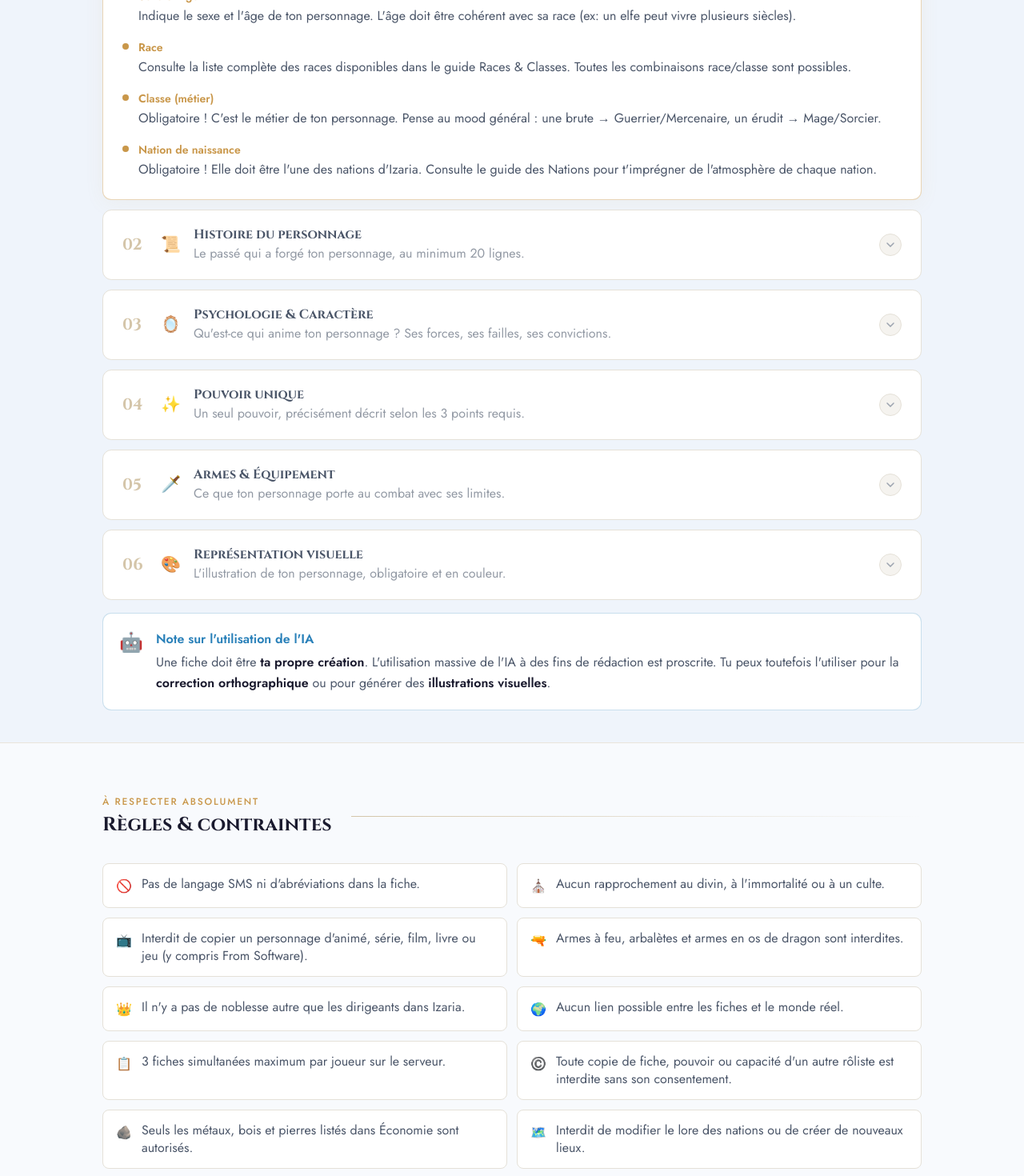
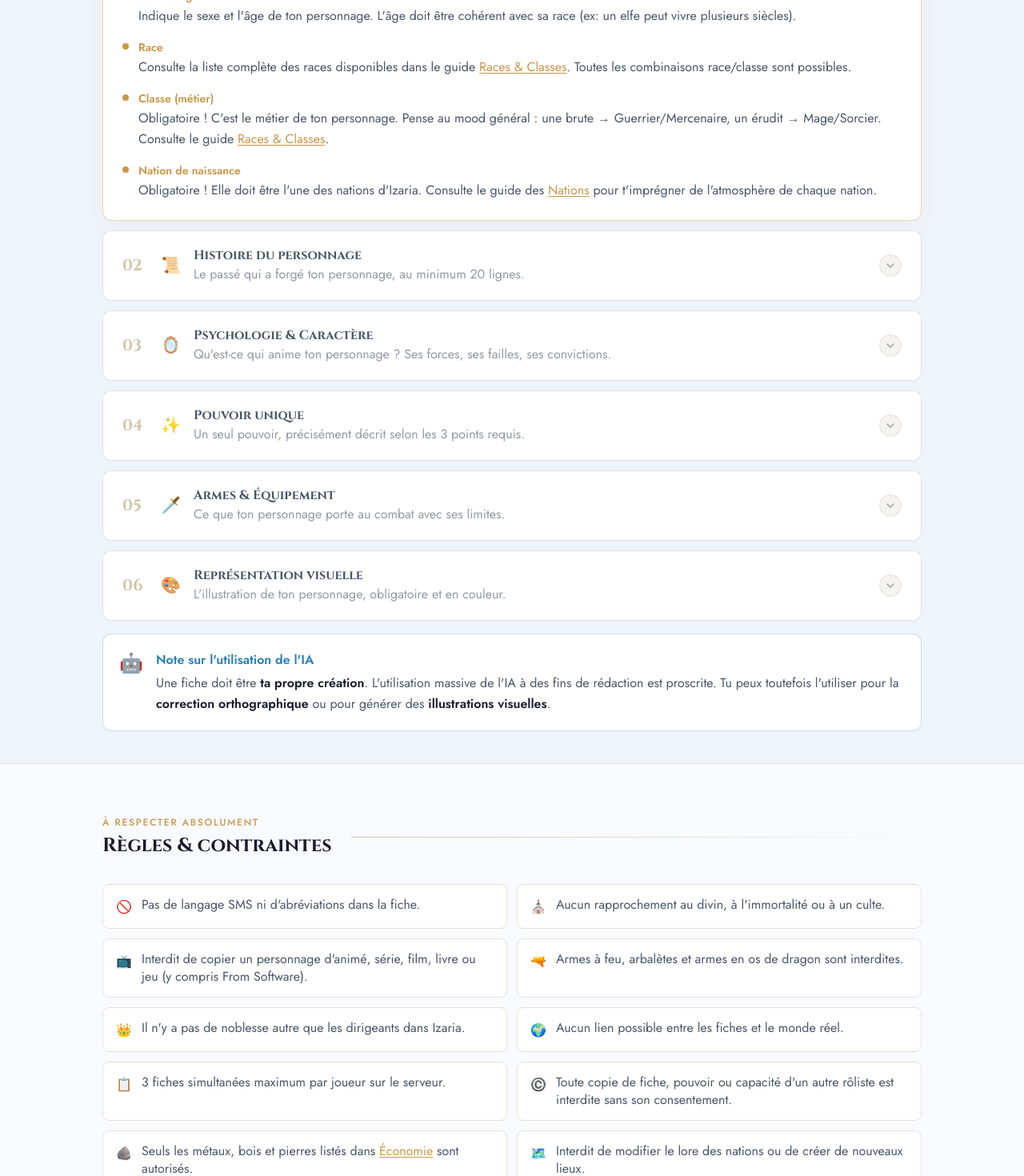
Before and after one commit to Simmco6/Izaria-Guide, a Next.js app: page /creation-dune-fiche in a window 1280 px wide. Shown: the part 1060-2530 px from the top of the page at 80% size. Built offline with nearby package versions, Linux system fonts and the light colour scheme.

Commit message:
Deploy v0.7.1 Création d'une fiche updated (+Links)

```diff
--- a/app/creation-dune-fiche/page.tsx
+++ b/app/creation-dune-fiche/page.tsx
@@ -1,5 +1,6 @@
 "use client"
 
+import React from "react"
 import Navbar from "@/components/Navbar"
 import Footer from "@/components/Footer"
 import ScrollRevealProvider from "@/components/ScrollRevealProvider"
@@ -7,7 +8,16 @@ import { useState } from "react"
 
 // ─── Data ────────────────────────────────────────────────────────────────────
 
-const steps = [
+const steps: {
+  number: string
+  id: string
+  label: string
+  icon: string
+  title: string
+  color: string
+  description: string
+  items: { label: string; detail: React.ReactNode }[]
+}[] = [
   {
     number: "01",
     id: "identite",
@@ -20,9 +30,9 @@ const steps = [
       { label: "Nom & Prénom", detail: "Choisis un nom cohérent avec le monde médiéval-fantastique d'Izaria. Pas de noms modernes ni de références au monde réel." },
       { label: "Surnom", detail: "Facultatif. Un surnom peut enrichir l'identité de ton personnage, mais n'est pas obligatoire." },
       { label: "Sexe & Âge", detail: "Indique le sexe et l'âge de ton personnage. L'âge doit être cohérent avec sa race (ex: un elfe peut vivre plusieurs siècles)." },
-      { label: "Race", detail: "Consulte la liste complète des races disponibles dans le guide Races & Classes. Toutes les combinaisons race/classe sont possibles." },
-      { label: "Classe (métier)", detail: "Obligatoire ! C'est le métier de ton personnage. Pense au mood général : une brute → Guerrier/Mercenaire, un érudit → Mage/Sorcier." },
-      { label: "Nation de naissance", detail: "Obligatoire ! Elle doit être l'une des nations d'Izaria. Consulte le guide des Nations pour t'imprégner de l'atmosphère de chaque nation." },
+      { label: "Race", detail: <>Consulte la liste complète des races disponibles dans le guide <a href="/races-et-classes" className="text-[#C9974A] underline underline-offset-2 hover:opacity-80 transition-opacity">Races & Classes</a>. Toutes les combinaisons race/classe sont possibles.</> },
+      { label: "Classe (métier)", detail: <>Obligatoire ! C'est le métier de ton personnage. Pense au mood général : une brute → Guerrier/Mercenaire, un érudit → Mage/Sorcier. Consulte le guide <a href="/races-et-classes" className="text-[#C9974A] underline underline-offset-2 hover:opacity-80 transition-opacity">Races & Classes</a>.</> },
+      { label: "Nation de naissance", detail: <>Obligatoire ! Elle doit être l'une des nations d'Izaria. Consulte le guide des <a href="/nations" className="text-[#C9974A] underline underline-offset-2 hover:opacity-80 transition-opacity">Nations</a> pour t'imprégner de l'atmosphère de chaque nation.</> },
     ],
   },
   {
@@ -35,7 +45,7 @@ const steps = [
     description: "Le passé qui a forgé ton personnage, au minimum 20 lignes.",
     items: [
       { label: "Minimum 20 lignes", detail: "L'histoire doit faire au minimum 20 lignes sur les écrans du staff. C'est une exigence non négociable." },
-      { label: "Ancrage dans le lore", detail: "Inspire-toi de l'histoire de ta nation, des guerres, des renversements de pouvoir. Aucun lien possible avec le monde réel." },
+      { label: "Ancrage dans le lore", detail: <>Inspire-toi de l'<a href="/histoire" className="text-[#27AE60] underline underline-offset-2 hover:opacity-80 transition-opacity">histoire de ta nation</a>, des guerres, des renversements de pouvoir. Aucun lien possible avec le monde réel.</> },
       { label: "Cohérence avec la race", detail: "Si ton personnage est vampire, explique comment il l'est devenu. Si c'est un hybride, explique son hybridation. La race doit enrichir l'histoire." },
       { label: "Aucune création de lieux", detail: "Interdit de créer de nouveaux lieux ou de modifier/ajouter des événements aux histoires des nations existantes." },
     ],
@@ -63,8 +73,8 @@ const steps = [
     color: "#2980B9",
     description: "Un seul pouvoir, précisément décrit selon les 3 points requis.",
     items: [
-      { label: "Un seul pouvoir", detail: "Tu n'as droit qu'à un seul pouvoir. Consulte la page des Pouvoirs du guide pour choisir. L'idéal est de lier ton pouvoir à ta nation." },
-      { label: "3 points obligatoires", detail: "S'il manque l'un des 3 points requis (décrits dans la section Pouvoirs du guide), ta fiche sera automatiquement refusée. Sois exhaustif." },
+      { label: "Un seul pouvoir", detail: <>Tu n'as droit qu'à un seul pouvoir. Consulte la page des <a href="/pouvoirs" className="text-[#2980B9] underline underline-offset-2 hover:opacity-80 transition-opacity">Pouvoirs</a> du guide pour choisir. L'idéal est de lier ton pouvoir à ta nation.</> },
+      { label: "3 points obligatoires", detail: <>S'il manque l'un des 3 points requis (décrits dans la section <a href="/pouvoirs" className="text-[#2980B9] underline underline-offset-2 hover:opacity-80 transition-opacity">Pouvoirs</a> du guide), ta fiche sera automatiquement refusée. Sois exhaustif.</> },
       { label: "Invocation limitée", detail: "Si ton pouvoir est un sort d'invocation, une seule créature peut être invoquée à la fois." },
     ],
   },
@@ -78,7 +88,7 @@ const steps = [
     description: "Ce que ton personnage porte au combat avec ses limites.",
     items: [
       { label: "1 ou 2 armes maximum", detail: "Tu peux choisir une ou deux armes. Pas d'armes à feu, pas d'arbalètes, pas d'armes en os de dragon. L'avancement technologique est celui du XIIe-XIIIe siècle." },
-      { label: "Description & histoire", detail: "Décris chaque arme en détail : nom, type, taille, matériau (uniquement les métaux/bois/pierres listés dans Économie), caractéristiques et histoire de l'arme." },
+      { label: "Description & histoire", detail: <>Décris chaque arme en détail : nom, type, taille, matériau (uniquement les métaux/bois/pierres listés dans <a href="/economie" className="text-[#C0392B] underline underline-offset-2 hover:opacity-80 transition-opacity">Économie</a>), caractéristiques et histoire de l'arme.</> },
       { label: "Illustration de l'arme", detail: "Une illustration couleur de chaque arme est obligatoire. Elle doit être adaptée au monde d'Izaria (pas d'esthétique moderne ou anachronique)." },
     ],
   },
@@ -98,7 +108,7 @@ const steps = [
   },
 ]
 
-const rules = [
+const rules: { icon: string; text: React.ReactNode }[] = [
   { icon: "🚫", text: "Pas de langage SMS ni d'abréviations dans la fiche." },
   { icon: "⛪", text: "Aucun rapprochement au divin, à l'immortalité ou à un culte." },
   { icon: "📺", text: "Interdit de copier un personnage d'animé, série, film, livre ou jeu (y compris From Software)." },
@@ -107,7 +117,7 @@ const rules = [
   { icon: "🌍", text: "Aucun lien possible entre les fiches et le monde réel." },
   { icon: "📋", text: "3 fiches simultanées maximum par joueur sur le serveur." },
   { icon: "©️", text: "Toute copie de fiche, pouvoir ou capacité d'un autre rôliste est interdite sans son consentement." },
-  { icon: "🪨", text: "Seuls les métaux, bois et pierres listés dans Économie sont autorisés." },
+  { icon: "🪨", text: <>Seuls les métaux, bois et pierres listés dans <a href="/economie" className="text-[#C9974A] underline underline-offset-2 hover:opacity-80 transition-opacity">Économie</a> sont autorisés.</> },
   { icon: "🗺️", text: "Interdit de modifier le lore des nations ou de créer de nouveaux lieux." },
   { icon: "⚙️", text: "L'avancement technologique correspond au XIIe-XIIIe siècle." },
   { icon: "🇫🇷", text: "La seule langue autorisée dans les fiches est le français." },
--- a/components/Navbar.tsx
+++ b/components/Navbar.tsx
@@ -48,7 +48,8 @@ const navLinks = [
     submenu: true,
     items: [
       { href: "/roles-importants", label: "Rôles importants", description: "MJ, Admin, Joueurs." },
-      { href: "/comment-rp", label: "Comment RP ?", description: "Guide du roleplay." }
+      { href: "/comment-rp", label: "Comment RP ?", description: "Guide du roleplay." },
+      { href: "/economie", label: "Économie", description: "L'économie et les prix des matériaux d'Izaria." }
     ],
   },
 ]
```
Lines whose indentation alone changed are shown as unchanged.
